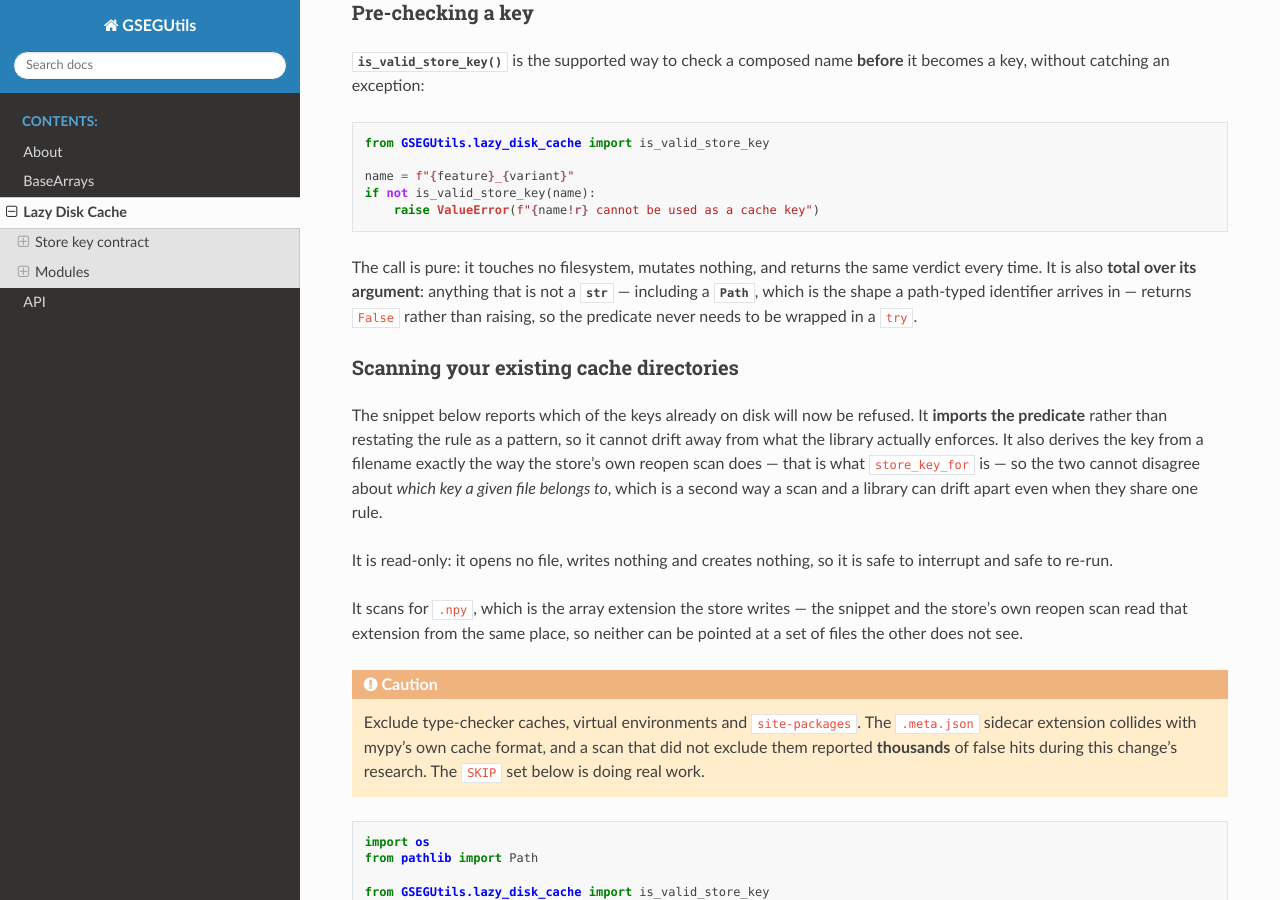
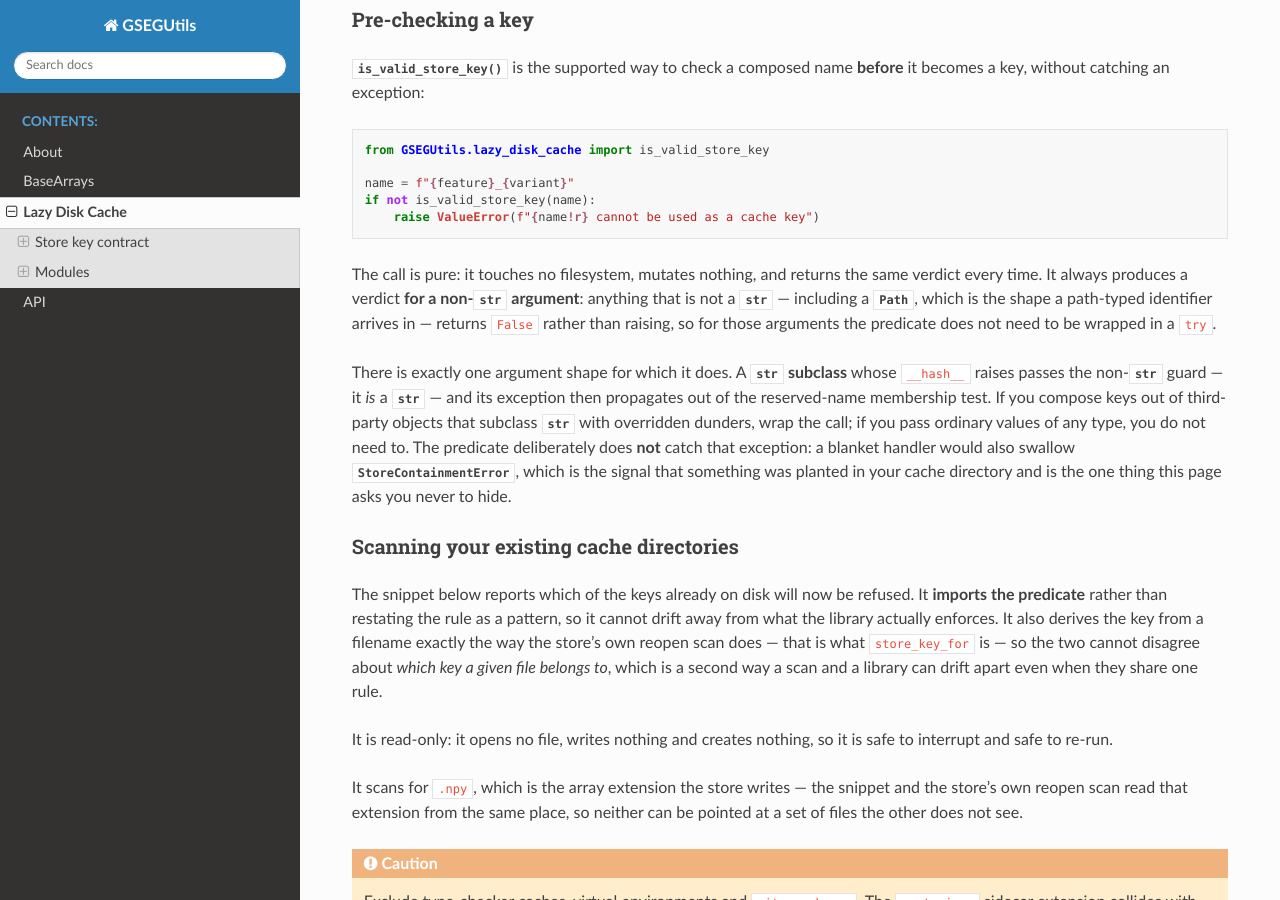
Before and after one commit to gseg-ethz/GSEGUtils, a Sphinx documentation site: the page built from docs/source/LazyDiskCache.rst, in a window 1280 px wide and 900 px high, scrolled down 5344 px. Built offline with Sphinx 7.4.7 and the Read the Docs theme 3.1.0, drawn with Linux system fonts in a browser that asks for light colours; some of the changed text lies outside the part shown.

Commit message:
docs(14-19): the page and the migration note state the boundary and the narrowed claim
Contract page:
- The totality sentence is narrowed to non-str arguments and now names the one
  shape that does need a try -- a str subclass with a hostile __hash__ -- with
  the reason the predicate does not catch it (a blanket handler would swallow
  StoreContainmentError).
- The device row and the residual bullet state the BOUNDARY rather than one
  example: the strip reaches interior spaces and stops at the start of the
  key's own trailing run, so 'CON .txt' is reserved while 'CON .' and 'com1 '
  are trailing. Both refused; only the clause differs. The residual section
  still presents the device axis as narrowed, not closed.

MIGRATION-v1.0.md, BC-GSEG-006 delta (1): the dot-gated-strip sentence reasoned
from 'com1 ' alone, which was true of that key and untrue of the crossover
family. It now states the boundary, names all four crossover shapes, and warns
that a downstream which migrated against a draft published between the round-2
and round-4 states saw these under the reserved clause and should re-run its
grep. No new BC-ID; the verifier still reports six.

New test, closing T-14-88 structurally rather than by review probe:
test_contract_page_refusal_table_agrees_on_the_clause_not_only_the_verdict
pairs each example in the refusal table with the clause literal in its own
row's first column and asserts the shipped rule reports it. The pre-existing
agreement test checks only WHETHER a key is refused, which is exactly why
round 3's four repoints left it green. 29 pairs, floor set to the measured 29.

Also fixes an RST defect this plan introduced in Task 2: '*unhashable non-*'
abutting an inline literal made docutils emit 'Inline emphasis start-string
without end-string', taking sphinx -W from 0 warnings to 2. Caught because the
strict build runs in the task that edits the page, and is a live instance of
14-18's lesson -- an edited docstring is autodoc'd whether or not any .rst
changed. is_valid_store_key IS in the docs member allowlist; validate_store_key
is not, which is why the identical note pattern there has never warned.

sphinx -W: build succeeded, 0 warnings. BC verifier: exit 0, six entries.
Suite 736 -> 737. Exactly one scan-function code block; conf.py untouched;
BC-GSEG-003 untouched; no version number written.

Refs: 14-REVIEW.md WR-01 + IN-01, D-30, D-33, RV-05

```diff
--- a/docs/source/LazyDiskCache.rst
+++ b/docs/source/LazyDiskCache.rst
@@ -69,6 +69,11 @@ already refused for another reason reporting the clause it always reported.
    ``tests/test_store_key_rules.py::test_contract_page_key_literals_agree_with_the_shipped_rule``.
    Keep key literals double-quoted and on one line, and keep this marker directly
    above the directive, or that test stops seeing this table and fails on its floor.
+   Each example is **also** asserted to report the clause named in its own row's
+   first column, in
+   ``tests/test_store_key_rules.py::test_contract_page_refusal_table_agrees_on_the_clause_not_only_the_verdict``
+   (Plan 14-19). Keep the clause in column 1 written as a double-backtick inline
+   literal, exactly as the message spells it, or that test loses the pairing.
 
 .. list-table::
    :header-rows: 1
@@ -94,7 +99,8 @@ already refused for another reason reporting the clause it always reported.
    * - ``is empty or a reserved path name`` — **same clause string, evaluated
        here**
      - any key whose pre-dot stem is a Win32 device name, matched
-       case-insensitively, after a trailing-ASCII-space strip. The names are
+       case-insensitively, after a trailing-ASCII-space strip that stops at the
+       start of the key's own trailing run. The names are
        ``CON``, ``PRN``, ``AUX``, ``NUL``, ``CONIN$``, ``CONOUT$``,
        ``COM0``–``COM9``, ``LPT0``–``LPT9`` and the superscript ``COM¹²³`` /
        ``LPT¹²³`` forms
@@ -209,9 +215,14 @@ read them as arbitrary — none of them escapes anything.
        **The last example is the one that looks like a typo and is not:**
        ``"CON .txt"`` is refused because Win32 strips trailing spaces from the
        name component *before* resolving it, so the space does not save the key
-       — the stem it resolves is ``CON``. The strip is applied for this test
-       only when the key contains a dot, so ``"com1 "`` keeps reporting the
-       trailing-space clause it always reported rather than moving here.
+       — the stem it resolves is ``CON``. **The strip has a boundary, and it is
+       where this clause stops and the trailing-run clause starts:** it reaches
+       spaces that are *interior* to the key and stops at the start of the key's
+       own trailing run. So ``"CON .txt"``, whose space is interior, is refused
+       here as a reserved name, while ``"CON ."`` and ``"com1 "`` — whose
+       trailing runs reach back to the space — are refused under
+       ``ends in a space or a dot`` instead. Both are refused; only the reported
+       clause differs.
        Matching is case-insensitive over the exact characters supplied and
        folds nothing: a fullwidth ``ＣＯＮ`` stays outside the set and stays
        legal, because on Win32 it is an ordinary filename.
@@ -254,7 +265,9 @@ the device axis reading as complete when it is a fixed list, so, precisely:
 * It is a **fixed name list** — ``CON``, ``PRN``, ``AUX``, ``NUL``, ``CONIN$``,
   ``CONOUT$``, ``COM0``–``COM9``, ``LPT0``–``LPT9`` and the superscript
   ``COM¹²³`` / ``LPT¹²³`` forms — matched case-insensitively against the pre-dot
-  stem after a trailing-ASCII-space strip. It covers exactly those names.
+  stem after a trailing-ASCII-space strip that reaches only spaces *interior* to
+  the key and stops at the start of the key's own trailing run. It covers exactly
+  those names, in exactly that position.
 * It does **not** model every Win32 path-parsing behaviour. Any device-resolving
   shape outside that list, or reached by a mechanism other than a trailing-space
   strip on the stem, is not covered.
@@ -405,10 +418,22 @@ exception:
        raise ValueError(f"{name!r} cannot be used as a cache key")
 
 The call is pure: it touches no filesystem, mutates nothing, and returns the same
-verdict every time. It is also **total over its argument**: anything that is not
-a :class:`str` — including a :class:`~pathlib.Path`, which is the shape a
-path-typed identifier arrives in — returns ``False`` rather than raising, so the
-predicate never needs to be wrapped in a ``try``.
+verdict every time. It always produces a verdict **for a non-**:class:`str`
+**argument**: anything that is not a :class:`str` — including a
+:class:`~pathlib.Path`, which is the shape a path-typed identifier arrives in —
+returns ``False`` rather than raising, so for those arguments the predicate does
+not need to be wrapped in a ``try``.
+
+There is exactly one argument shape for which it does. A :class:`str`
+**subclass** whose ``__hash__`` raises passes the non-:class:`str` guard — it *is*
+a :class:`str` — and its exception then propagates out of the reserved-name
+membership test. If you compose keys out of third-party objects that subclass
+:class:`str` with overridden dunders, wrap the call; if you pass ordinary values
+of any type, you do not need to. The predicate deliberately does **not** catch
+that exception: a blanket handler would also swallow
+:class:`~GSEGUtils.lazy_disk_cache.StoreContainmentError`, which is the signal
+that something was planted in your cache directory and is the one thing this
+page asks you never to hide.
 
 Scanning your existing cache directories
 ~~~~~~~~~~~~~~~~~~~~~~~~~~~~~~~~~~~~~~~~
```
Also changed, not shown: MIGRATION-v1.0.md (+1 -1 lines), 2 other files.
